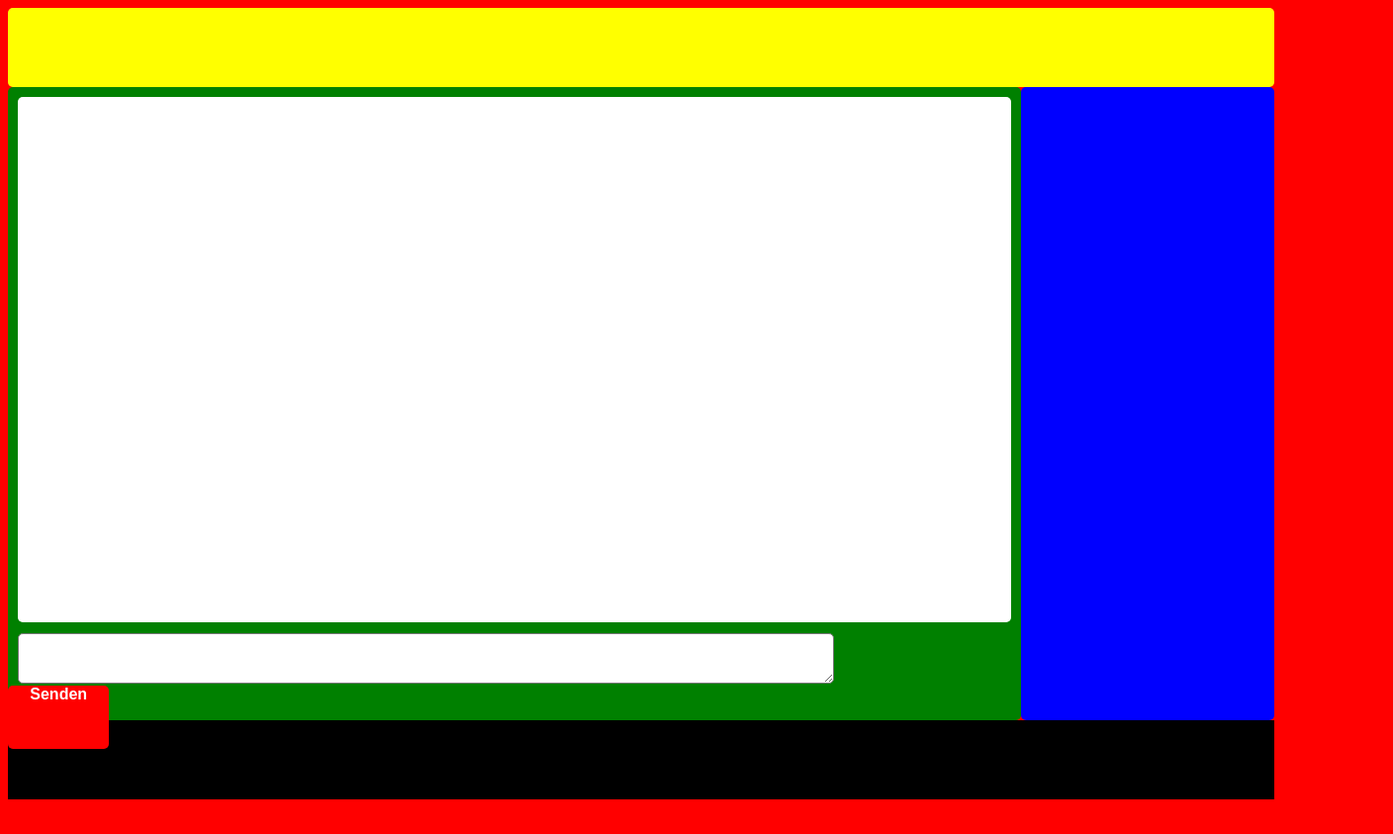
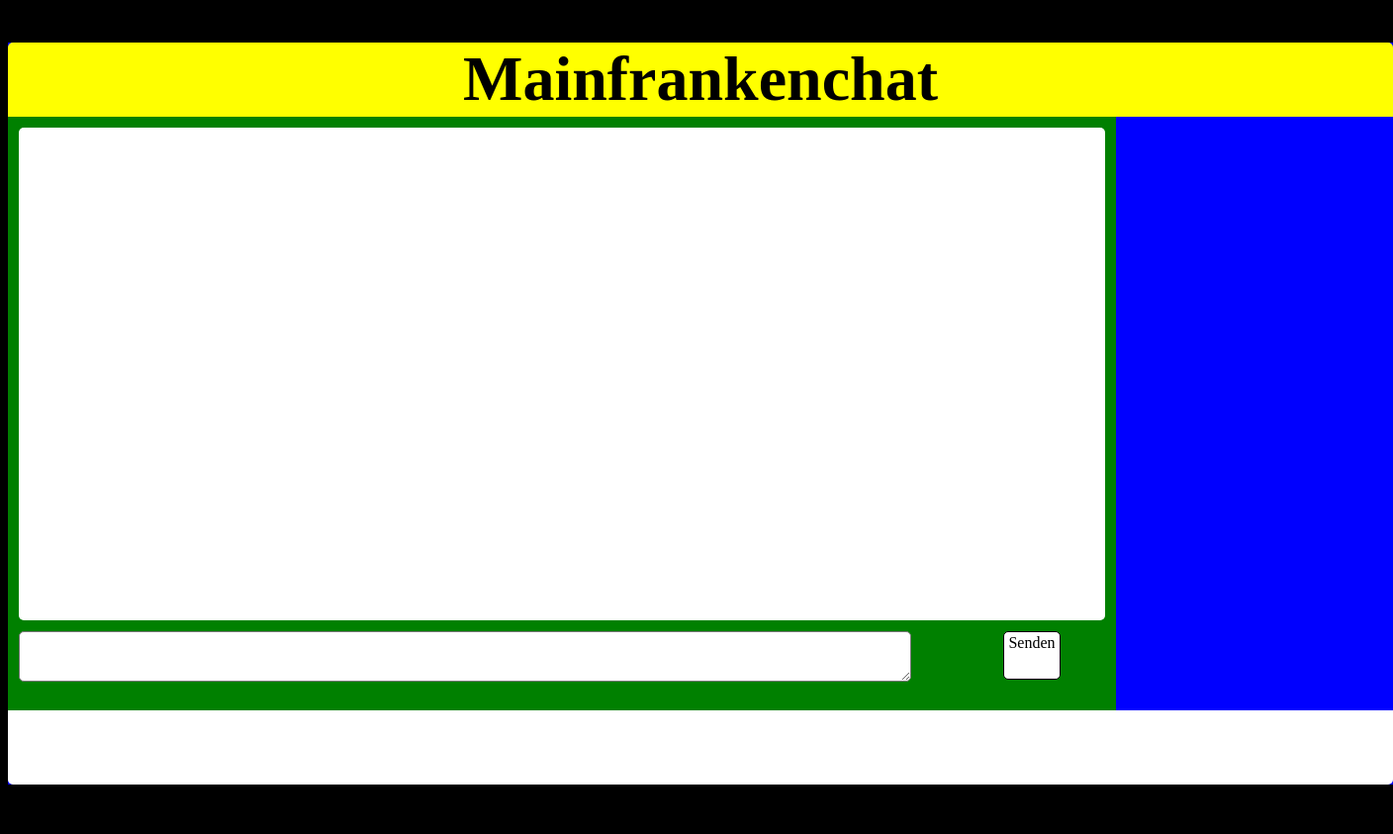
Before and after one commit to Nhyx3/chatapp, a plain HTML site: page app/Chatroom.html in a window 1280 px wide. Shown: the whole page at 99% size, 1408 px wide, since content can reach past the window. Before the commit the page ends 808 px from the top, so only its background shows below. Drawn offline with Linux system fonts and the light colour scheme.

Commit message:
html und css neuer stand

```diff
--- a/app/Chatroom.css
+++ b/app/Chatroom.css
@@ -1,28 +1,61 @@
 
 html { height: 100%;
 		width:100%;}
+
 
 body {
 	text-align: left;
 	width :100%;
 	height: 100%;
-	background-color: red;
+	background-color: black;
+}
+
+.seite {
+	width: 1400px;
+	height: 750px;
+	background-color: blue;
+	margin-left: auto;
+	margin-right: auto;
+
+
 }
 
 .kopfleiste {
-	width: 100%;
+	margin-left: auto;
+	margin-right: auto;
+	width: 1400px;
 	height: 10%;
+	position: relative;
 	background-color: yellow;
-	border-radius: 5px;
+	text-align: center;
+	border-top-right-radius: 5px;
+	border-top-left-radius: 5px;
+
 	}
+
+.kopfleiste h1 {
+
+	text-align: center;
+	font-size: 4em;
+
+}
 .chatfeld {
 
 	width: 80%;
 	height: 80%;
-	border-radius: 5px;
 	float: left;
 	background-color: green;
 
+}
+
+.button p {
+	margin-top: 1px;
+	padding-top: 1px;
+
+}
+
+.button p:hover{
+	background-color: green;
 }
 
 .userliste {
@@ -31,14 +64,15 @@ body {
 	float:right;
 	background-color: blue;
 
-	border-radius: 5px;
 }
 
 .fusszeile {
 	width: 100%;
 	height: 10%;
-	background-color: black;
+	background-color: white;
 	clear: both;
+	border-bottom-right-radius:  5px;
+	border-bottom-left-radius: 5px;
 
 
 }
@@ -61,12 +95,14 @@ input {
 	margin-left: 1%;
 	margin-top: 1%;
 	border-radius: 5px;
+
 }
 
 textarea {
-	display: inline-block;
+
 	width: 80%;
 	max-width: 80%;
+	max-height: 47px;
 	margin-left: 1%;
 	margin-top: 1%;
 	border-radius: 5px;
@@ -74,15 +110,16 @@ textarea {
 }
 
 .button{
-	display: inline-block;
-height: 10%;
-width: 10%;
+display: inline-block;
+height: 47px;
+width: 5%;
+float: right;
 text-align: center;
-background-color:red;
-font-family:arial;
-font-weight:bold;
-color:#ffffff;
+background-color: white;
+margin-right: 5%;
+margin-top: 1%;
+border: 1px solid black;
+
 border-radius: 5px;
-text-align:center;
-margin-top:2px;
+
 }
--- a/app/Chatroom.html
+++ b/app/Chatroom.html
@@ -7,8 +7,11 @@
 	</head>
 
 	<body>
+
+
+<div class = "seite">
 		<div class="kopfleiste">
-
+				<h1>Mainfrankenchat</h1>
 		</div>
 
 
@@ -18,11 +21,15 @@
 
 			<form name="checkListForm">
 				<textarea name="user_eingabe" rows="3"></textarea>
+				<!--<input type="text" name ="checklistitem"/>-->
+
+				<div class="button">
+
+				<p>Senden</p>
+				</div>
 			</form>
 
-			<div class="button">
-				Senden
-			</div>
+
 
 		</div>
 
@@ -33,6 +40,7 @@
 
 		<div class="fusszeile">
 		</div>
+</div>
 
 
 
```
Also changed, not shown: app/Bilder/Duett glaenzend.jpg (added).
